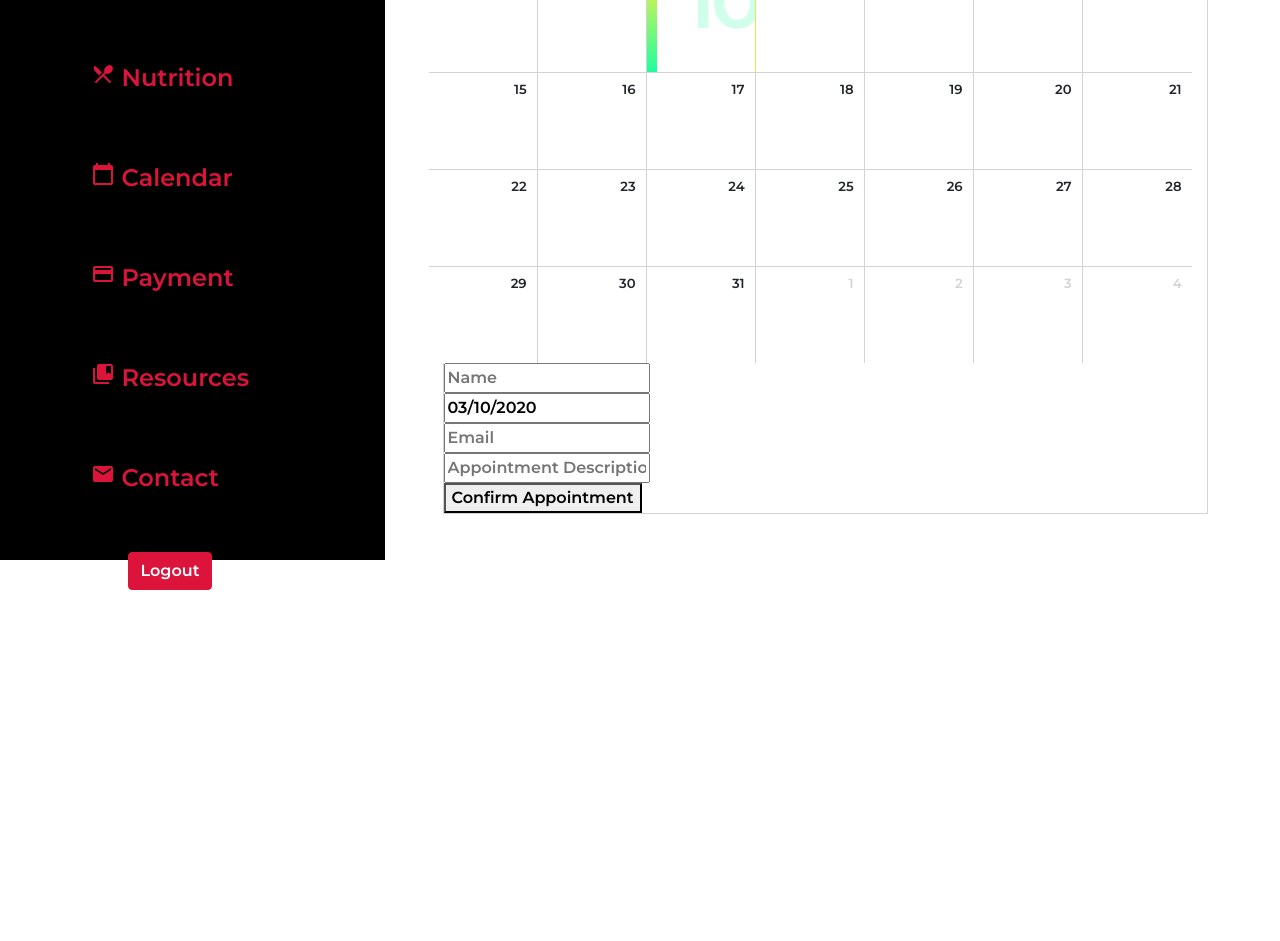
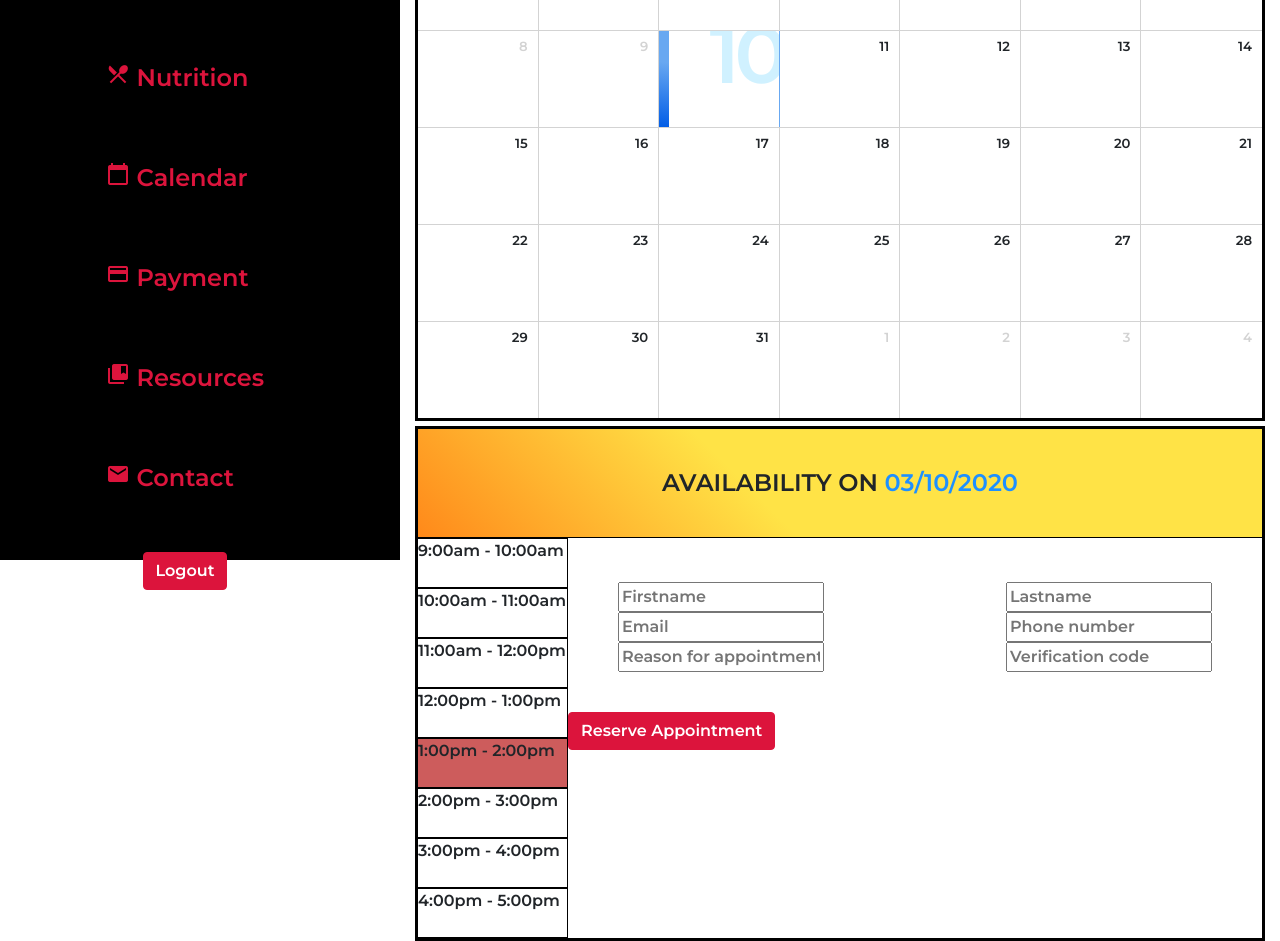
Before and after one commit to cheydolph/DC-Rock-Fitness-App, a React (Create React App) app in the folder client/: page /Calendar in a window 1280 px wide. Shown: the part 240-1181 px from the top of the page. Before the commit the page ends 830 px from the top, so only its background shows below. Built offline with nearby package versions, Linux system fonts and the light colour scheme; a web font is replaced by a local one.

Commit message:
Calendar UI changes and preliminary backend functionality. Needs review.

```diff
--- a/client/src/components/calendar/Calendar.css
+++ b/client/src/components/calendar/Calendar.css
@@ -55,22 +55,27 @@ header {
 .calendar {
   display: block;
   position: relative;
-  width: 90%;
+  width: 100%;
   background: white;
-  border: 1px solid lightgray;
+  border: 3px solid black;
   height: auto;
-  margin: 0 auto;
+  margin-top: 15px;
 }
 .calendar .header {
   text-transform: uppercase;
   font-weight: 700;
-  font-size: 115%;
+  font-size: 150%;
   padding: 1.5em 0;
   border-bottom: 1px solid lightgray;
+  text-align: center;
+  width: 100%;
+  margin-left: 0px;
+  background: linear-gradient(45deg, #ff891a 0%, #ffe346 40%);
 }
 .calendar .header .icon {
   cursor: pointer;
   transition: 0.15s ease-out;
+  font-size: 2em;
 }
 .calendar .header .icon:hover {
   transform: scale(1.75);
@@ -86,10 +91,12 @@ header {
 .calendar .days {
   text-transform: uppercase;
   font-weight: 400;
-  color: gray;
+  color: black;
   font-size: 70%;
   padding: 0.75em 0;
   border-bottom: 1px solid lightgray;
+  text-align: center;
+  margin-left: 0px
 }
 .calendar .body .cell {
   position: relative;
@@ -106,11 +113,12 @@ header {
 }
 .calendar .body .selected {
   border-left: 10px solid transparent;
-  border-image: linear-gradient(45deg, #1affa0 0%, #cff153 40%);
+  border-image: linear-gradient(45deg, #005ce6 0%, #68a8f1 30%);
   border-image-slice: 1;
 }
 .calendar .body .row {
   border-bottom: 1px solid lightgray;
+  margin-left:0px
 }
 .calendar .body .row:last-child {
   border-bottom: none;
@@ -137,7 +145,7 @@ header {
 .calendar .body .cell .bg {
   font-weight: 700;
   line-height: 1;
-  color: #1affa0;
+  color: #1abeff;
   opacity: 0;
   font-size: 5em;
   position: absolute;
@@ -156,3 +164,38 @@ header {
   flex-basis: calc(100% / 7);
   width: calc(100% / 7);
 }
+.form {
+  display: block;
+  position: relative;
+  width: 100%;
+  background: white;
+  border: 3px solid black;
+  height: 489;
+  margin-top: 5px;
+  margin-right: 1%;
+}
+.form .header {
+  text-transform: uppercase;
+  font-weight: 700;
+  font-size: 150%;
+  padding: 1.5em 0;
+  border-bottom: 1px solid black;
+  background: linear-gradient(45deg, #ff891a 0%, #ffe346 40%);
+  width: 100%;
+  text-align: center;
+}
+.form .hours .entry {
+  display: block;
+  border: 1px solid black;
+  border-left: 0px;
+  height: 50px;
+  width: 150px;
+  margin-left:0px;
+  cursor: pointer;
+  transition: 0.15s ease-out;
+}
+.form .hours .entry:hover {
+  transform: scale(1.01);
+  transition: 0.25s ease-out;
+  background: whitesmoke;
+}
--- a/client/src/components/calendar/Calendar.js
+++ b/client/src/components/calendar/Calendar.js
@@ -1,5 +1,5 @@
 import React, { useState } from "react";
-import { Container, Row, Col } from "react-bootstrap";
+import { Container, Row, Col, Button } from "react-bootstrap";
 import * as dateFns from "date-fns";
 
 import SideNav from "../dashboard/SideNav";
@@ -8,74 +8,66 @@ import axios from "axios"
 
 import Popup from "reactjs-popup";
 
+
 const Calendar = () => {
    const [currentMonth, setCurrentMonth] = useState(new Date());
    const [selectedDate, setSelectedDate] = useState(new Date());
-   const [name, setName] = useState('')
-   const [email, setEmail] = useState('')
-   const [message, setMessage] = useState('');
+   const [firstname, setFirstname] = useState('');
+   const [lastname, setLastname] = useState('');
+   const [email, setEmail] = useState('');
+   const [phonenumber, setPhonenumber] = useState('');
+   const [reason, setReason] = useState('');
+   const [code, setCode] = useState('');
+   const [timeslot, setTimeslot] = useState('');
+
+   const today = new Date();
 
    const handleClick = (e) => {
       e.preventDefault();
-      if (e.target.id === "name") {
-         setName(e.target.value)
-      } else if (e.target.id === "email") {
-         setEmail(e.target.value)
-      }
-      else {
-
-         setMessage(e.target.value);
+      if (e.target.id === "firstname") {
+         setFirstname(e.target.value);
+      } else if (e.target.id === "lastname") {
+         setLastname(e.target.value);
+      } else if (e.target.id == "email") {
+         setEmail(e.target.value);
+      } else if (e.target.id == "phonenumber") {
+         setPhonenumber(e.target.value);
+      } else if (e.target.id == "reason") {
+         setReason(e.target.value);
+      } else {
+         setCode(e.target.value);
       }
    }
 
    const handleSubmit = (e) => {
       e.preventDefault();
-      if (name === "" || email === "" || message === "") { //requires the name,email, and description is required
-         alert("Name, Email, and Description are requried")
+      if (firstname === "" || lastname === "" || email === "" || phonenumber === "" || reason === "" || code === "") {
+         alert("Please complete the full form.");
+      }
+      else if (timeslot === "") {
+         alert("Please select an appointment time.");
       }
       else {
+         const date = (dateFns.format(selectedDate, "MM")).concat("/", dateFns.format(selectedDate, "dd"), "/", dateFns.format(selectedDate, "yyyy"));
          const dataToSubmit = {
-            name,
-            email,
-            message:
-               `Appointment with ${name} on ${(dateFns.format(selectedDate, "MM")).concat("/", dateFns.format(selectedDate, "dd"), "/", dateFns.format(selectedDate, "yyyy"))}.
-Appointment description: ${message}
-     `,
-         }
-
-
+            firstname, lastname, email, phonenumber, reason, code, timeslot, date
+         };
          axios
             .post('/users/calendar', dataToSubmit)
-            .then((res) => console.log('data Sent', res.data))
+            .then((res) => console.log('Appointment Reserved', res.data))
             .catch(err => {
                console.error(err);
             });
 
          //this resets the input fields after submission
-         setName("");
+         setFirstname("");
+         setLastname("");
          setEmail("");
-         setMessage("");
-
-
+         setPhonenumber("");
+         setReason("");
+         setCode("");
+         setTimeslot("");
       }
-   }
-
-   const form = () => {
-      return (
-         <div >
-            <form onSubmit={handleSubmit}>
-               <input id="name" placeholder="Name" value={name} onChange={handleClick} className="inputText" /><br />
-               <input id ="date" placeholder="Date" value = {(dateFns.format(selectedDate, "MM")).concat("/", dateFns.format(selectedDate, "dd"), "/", dateFns.format(selectedDate, "yyyy"))} className="inputText"/><br />
-               <input id="email" placeholder="Email" value={email} onChange={handleClick} className="inputText" /><br />
-               <input id="message" placeholder="Appointment Description" value={message} className="inputMes" onChange={handleClick} /><br />
-               <Popup trigger = {<button>Confirm Appointment</button>}>
-                  Appointment confirmed! Your appointment is on {(dateFns.format(selectedDate, "MM")).concat("/", dateFns.format(selectedDate, "dd"), "/", dateFns.format(selectedDate, "yyyy"))}.
-               </Popup>
-            </form>
-
-
-         </div>
-      );
    }
 
    const header = () => {
@@ -127,7 +119,7 @@ Appointment description: ${message}
             const cloneDay = day;
             days.push(
                <div
-                  className={`column cell ${!dateFns.isSameMonth(day, monthStart)
+                  className={`column cell ${!dateFns.isSameMonth(day, monthStart) || dateFns.compareAsc(day, dateFns.subDays(today, 1)) === -1
                      ? "disabled" : dateFns.isSameDay(day, selectedDate)
                         ? "selected" : ""}`}
                   key={day}
@@ -144,7 +136,7 @@ Appointment description: ${message}
          );
          days = [];
       }
-      return <div className="body">{rows}</div>;
+      return (<div className="body">{rows}</div>);
    };
 
    const nextMonth = () => {
@@ -158,23 +150,126 @@ Appointment description: ${message}
    const onDateClick = day => {
       setSelectedDate(day);
 
-      //console.log(day, "this is the new day")
+      const date = (dateFns.format(selectedDate, "MM")).concat("/", dateFns.format(selectedDate, "dd"), "/", dateFns.format(selectedDate, "yyyy"));
+      const dataToSubmit = {date};
+      axios
+      .get("/users/calendar", dataToSubmit)
+      .then((res) => console.log('appointments', res.data))
+      .catch(err => {
+         console.error(err);
+      });
    };
 
+   const handleTimeClick = (e) => {
+      e.preventDefault();
+      if (e.target.id === "9") {
+         setTimeslot("9:00am - 10:00am");
+      } else if (e.target.id === "10") {
+         setTimeslot("10:00am - 11:00am");
+      } else if (e.target.id == "11") {
+         setTimeslot("11:00am - 12:00pm");
+      } else if (e.target.id == "12") {
+         setTimeslot("12:00pm - 1:00pm");
+      } else if (e.target.id == "1") {
+         setTimeslot("1:00pm - 2:00pm");
+      } else if (e.target.id == "2") {
+         setTimeslot("2:00pm - 3:00pm");
+      } else if (e.target.id == "3") {
+         setTimeslot("3:00pm - 4:00pm");
+      } else {
+         setTimeslot("4:00pm - 5:00pm");
+      }
+   }
+
+   const hoursList = () => {
+      return <div>
+         <div className = "entry"  id = "9" tabindex = "1" onClick = {handleTimeClick}><span className = "text" id = "9" onClick = {handleTimeClick}>{"9:00am - 10:00am"}</span></div>
+         <div className = "entry"  id = "10" tabindex = "2" onClick = {handleTimeClick}><span className = "text" id = "10" onClick = {handleTimeClick}>{"10:00am - 11:00am"}</span></div>
+         <div className = "entry"  id = "11" tabindex = "3"  onClick = {handleTimeClick}><span className = "text" id = "11" onClick = {handleTimeClick}>{"11:00am - 12:00pm"}</span></div>
+         <div className = "entry" id = "12" tabindex = "4"  onClick = {handleTimeClick}><span className = "text" id = "12" onClick = {handleTimeClick}>{"12:00pm - 1:00pm"}</span></div>
+         <div className = "entry" id = "1" tabindex = "5"  onClick = {handleTimeClick}style = {{background: "IndianRed"}}><span className = "text" id = "1" onClick = {handleTimeClick}>{"1:00pm - 2:00pm"}</span></div>
+         <div className = "entry" id = "2" tabindex = "6"   onClick = {handleTimeClick}><span className = "text" id = "2" onClick = {handleTimeClick}>{"2:00pm - 3:00pm"}</span></div>
+         <div className = "entry" id = "3" tabindex = "7"  onClick = {handleTimeClick}><span className = "text" id = "3" onClick = {handleTimeClick}>{"3:00pm - 4:00pm"}</span></div>
+         <div className = "entry" id = "4" tabindex = "8" onClick = {handleTimeClick}><span className = "text" id = "4" onClick = {handleTimeClick}>{"4:00pm - 5:00pm"}</span></div>
+      </div>;
+   };
+
+   const questionnaire = () => {
       return (
-      <Container fluid style={{padding: "0px"}}>
-         <Row>
+         <div className = "wrapper">
+         <div style = {{marginTop: "20px"}}><font color = "white">Select an appointment time and complete the form below.</font></div>
+         <div className = "input" style = {{float: "left", marginLeft: "50px"}}>
+            <input type="text" placeholder="Firstname" id = "firstname" value = {firstname} onChange = {handleClick}/>
+            <span class="underline-animation"></span>
+         </div>
+         <div className = "input" style = {{float: "right", marginRight: "50px"}}>
+            <input type="text" placeholder="Lastname" id = "lastname" value = {lastname} onChange = {handleClick}/>
+            <span class="underline-animation"></span>
+         </div><br />
+         <div className = "input" style = {{float: "left", marginLeft: "50px"}}>
+            <input type="text" placeholder="Email" id = "email" value = {email} onChange = {handleClick}/>
+            <span class="underline-animation"></span>
+         </div>
+         <div className = "input" style = {{float: "right", marginRight: "50px"}}>
+            <input type="text" placeholder="Phone number" id = "phonenumber" value = {phonenumber} onChange = {handleClick}/>
+            <span class="underline-animation"></span>
+         </div><br />
+         <div className = "input" style = {{float: "left", marginLeft: "50px"}}>
+            <input type="text" placeholder="Reason for appointment" id = "reason" value = {reason} onChange = {handleClick}/>
+            <span class="underline-animation"></span>
+         </div>
+         <div className = "input" style = {{float: "right", marginRight: "50px"}}>
+            <input type="text" placeholder="Verification code" id = "code" value = {code} onChange = {handleClick}/>
+            <span class="underline-animation"></span>
+         </div><br />
+         <div><Button style = {{marginTop: "40px"}} onClick = {handleSubmit}>Reserve Appointment</Button></div>
+      </div>
+      );
+   }
+
+   return (
+      <div style = {{padding: "0px"}}>
+         <Container fluid style = {{padding: "0px"}}>
+            <Row style = {{margin: "0px", padding: "0px", width: "100%"}}>
+              <Col style = {{padding: "0px", maxWidth: "400px"}}>
                   <SideNav />
+              </Col>
               <Col>
-               <div className="calendar">
+                  <Row style = {{margin: "0px", padding: "0px"}}>
+                     <Col style = {{padding: "0px"}}>
+                     <div className = "calendar">
                         <div>{header()}</div>
                         <div>{days()}</div>
                         <div>{cells()}</div>
-                  <div> {form()}</div>
                      </div>
                      </Col>
                   </Row>
+                  <Row style = {{margin: "0px", padding: "0px"}}>
+                     <Col style = {{padding: "0px"}}>
+                        <div className = "form">
+                           <Row style = {{margin: "0px", padding: "0px"}}>
+                              <div className = "header">
+                                 Availability on <font color = "dodgerblue">{(dateFns.format(selectedDate, "MM")).concat("/", dateFns.format(selectedDate, "dd"), "/", dateFns.format(selectedDate, "yyyy"))}</font>
+                              </div>
+                           </Row>
+                           <Row style = {{margin: "0px", padding: "0px"}}>
+                              <Col style = {{margin: "0px", padding: "0px", maxWidth: "150px"}}>
+                                 <div className = "hours" style = {{float: "left"}}>{hoursList()}</div>
+                              </Col>
+                              <Col style = {{padding: "0px", padding: "0px"}}>
+                                 <div className = "background">
+                                    <div class = "blur"></div>
+                                 </div>
+                                 <div>{questionnaire()}</div>
+                              </Col>
+                           </Row>
+                        </div>
+                     </Col>
+                  </Row>
+               </Col>
+            </Row>
          </Container>
+      </div>
    );
 };
 export default Calendar;
```
Also changed, not shown: 2 other files (tests, documents, lock files or other folders). Lines whose indentation alone changed are shown as unchanged.
